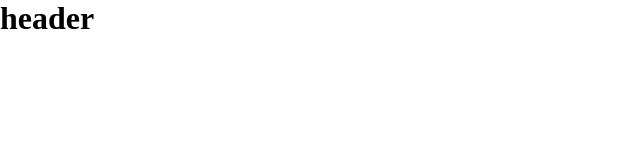
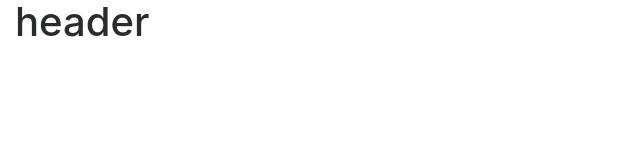
Before and after one commit to rkk10/git-first, a plain HTML site: page index.html in a window 1280 px wide. Shown: the whole page, without its empty margins (0-640 px from the left). Drawn offline with Linux system fonts and the light colour scheme.

Commit message:
bootstrap file linked

```diff
--- a/index.html
+++ b/index.html
@@ -4,7 +4,7 @@
     <meta charset="UTF-8">
     <title>Foo</title>
     <link rel="stylesheet" href="style.css">
-    <link rel="stylesheet" href="style.css">
+    <link rel="stylesheet" href="bootstrap.min.css">
 </head>
 <body>
     <header class="container-fluid">
```
